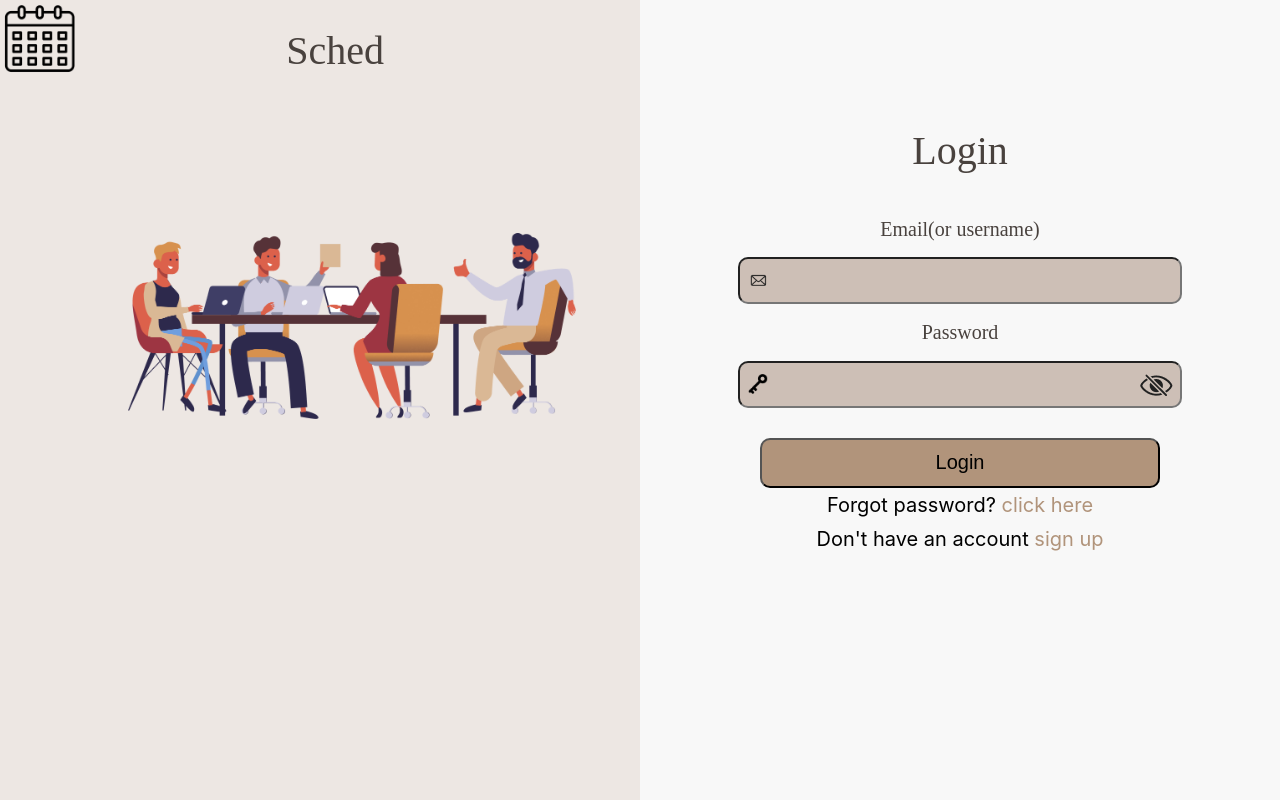
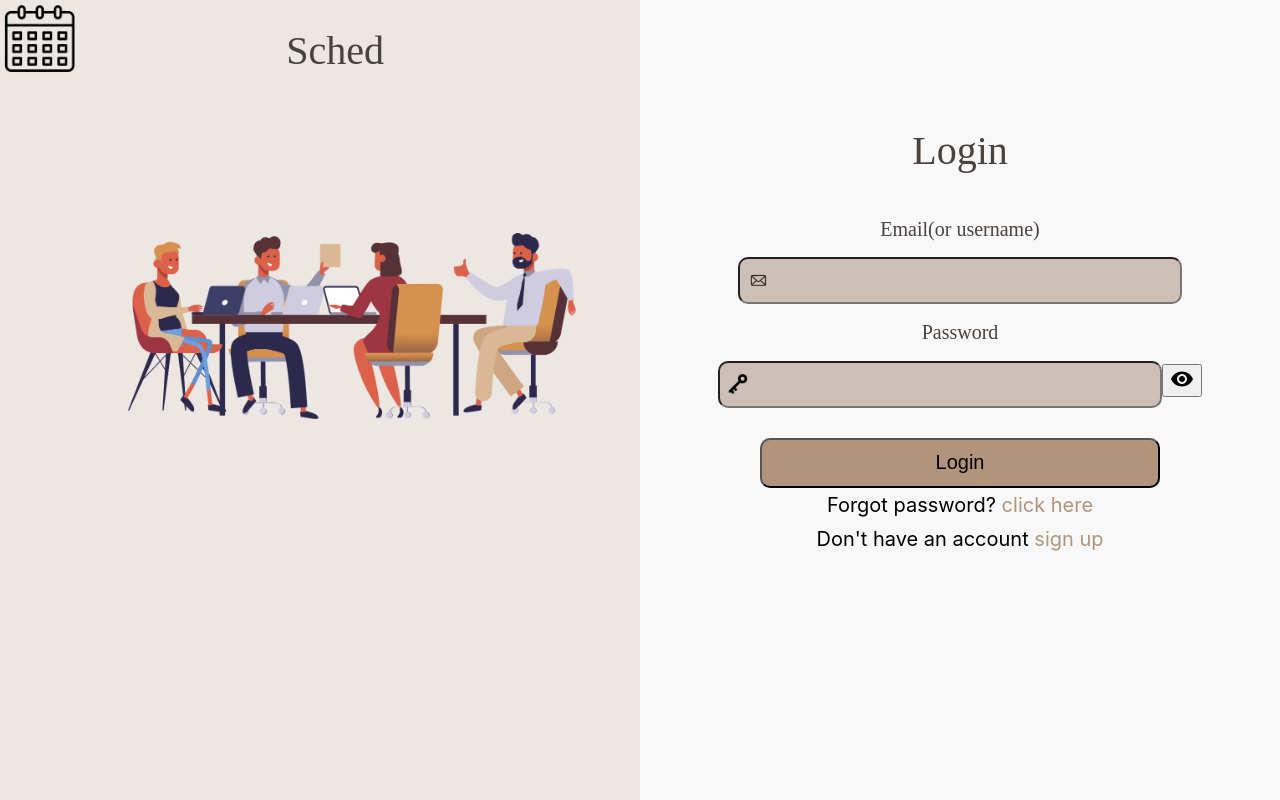
Before and after one commit to matt0125/Scheduler, a React (Create React App) app in the folder web/: page / in a window 1280 px wide. Built offline with nearby package versions, Linux system fonts and the light colour scheme.

Commit message:
Update Login.js

```diff
--- a/web/src/pages/Login.js
+++ b/web/src/pages/Login.js
@@ -3,6 +3,8 @@ import { useNavigate } from "react-router-dom";
 import Register from "./Register";
 import "../styles/Login.css";
 import { Container, Row, Col } from "react-bootstrap";
+import Visibility from '@mui/icons-material/Visibility';
+import VisibilityOff from '@mui/icons-material/VisibilityOff';
 import vector from "../images/table-meeting.png";
 import emailIcon from "../images/email.png";
 import passIcon from "../images/password.png";
@@ -122,19 +124,24 @@ const Login = () => {
                 </div>
                 <h2 class="password">Password</h2>
                 <div class="password-input-group">
-                  <img src={passIcon} alt="password icon"></img>
+                  <img src={passIcon} alt="password icon" className="password-icon" />
+                  <div className="input-with-button">
                     <input
-                    type= {showPassword ? "text" : "password"}
+                      type={showPassword ? "text" : "password"}
                       name="password"
                       placeholder=""
                       id="pass-input"
                       value={password}
                       onChange={(e) => setPassword(e.target.value)}
+                      className="password-input"
                     />
-                <div id="log-checkbox_wrapper">
-                  <input id="log-eyeball" className = "eyeball" type="checkbox" value = {showPassword} onChange={() => setShowPassword((prev) => !prev)}>
-                  </input>
-                  <label for="log-eyeball"></label>
+                    <button
+                      type="button"
+                      onClick={() => setShowPassword(!showPassword)}
+                      className="visibility-toggle-button"
+                    >
+                      {showPassword ? <VisibilityOff /> : <Visibility />}
+                    </button>
                   </div>
                 </div>
                 <button onClick={ handleSubmit } type="submit" className="submit-button">Login</button>
@@ -142,6 +149,7 @@ const Login = () => {
                 <p className="login-register-p">Don't have an account  <a href={url} className="login-register-url">sign up</a></p>
               </div>
             </form>
+
           </Col>
         </Row>
       </Container>
```
Lines whose indentation alone changed are shown as unchanged.
